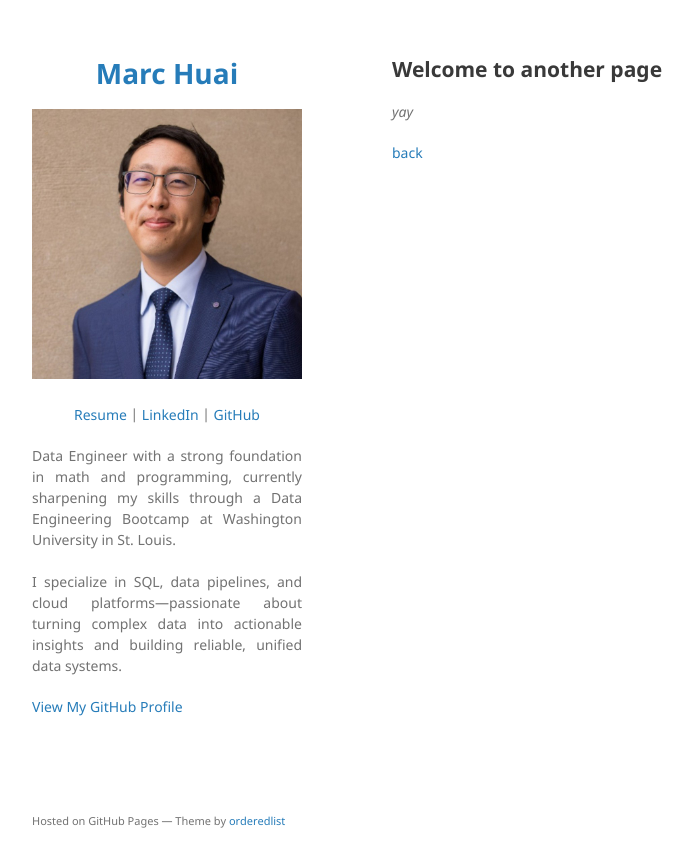
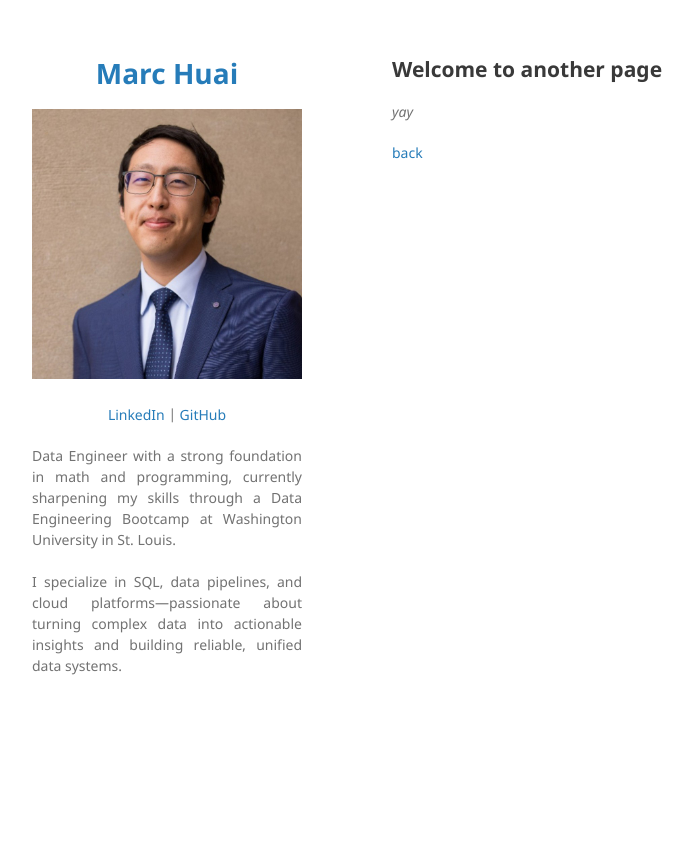
Before and after one commit to marc-huai/marc-huai.github.io, a Jekyll site: the page built from another-page.md, in a window 1280 px wide. Shown: the top 867 px of the page, without its empty margins (178-871 px from the left). Built offline with Jekyll 4.4.1, drawn with Linux system fonts in a browser that asks for light colours; our own code applies the rules of GitHub Pages for plain Markdown files.

Commit message:
Reupdate description

```diff
--- a/_config.yml
+++ b/_config.yml
@@ -4,7 +4,7 @@ logo: "/assets/img/HeadShot.jpg"
 
 description: |
   <p align="center">
-  <a href="pdf/resume.pdf">Resume</a> |
+  <!-- <a href="pdf/resume.pdf">Resume</a> | -->
   <a href="https://www.linkedin.com/in/marchuai/">LinkedIn</a> |
   <a href="https://github.com/marc-huai">GitHub</a>
   </p>
--- a/_layouts/default.html
+++ b/_layouts/default.html
@@ -28,7 +28,7 @@
         {% endif %}
 
         {% if site.github.is_user_page %}
-        <p class="view"><a href="{{ site.github.owner_url }}">View My GitHub Profile</a></p>
+        <!-- <p class="view"><a href="{{ site.github.owner_url }}">View My GitHub Profile</a></p> -->
         {% endif %}
 
         {% if site.show_downloads %}
@@ -44,12 +44,12 @@
       {{ content }}
 
       </section>
-      <footer>
+      <!-- <footer>
         {% if site.github.is_project_page %}
         <p>This project is maintained by <a href="{{ site.github.owner_url }}">{{ site.github.owner_name }}</a></p>
         {% endif %}
         <p><small>Hosted on GitHub Pages &mdash; Theme by <a href="https://github.com/orderedlist">orderedlist</a></small></p>
-      </footer>
+      </footer> -->
     </div>
     <script src="{{ "/assets/js/scale.fix.js" | relative_url }}"></script>
   </body>
```
